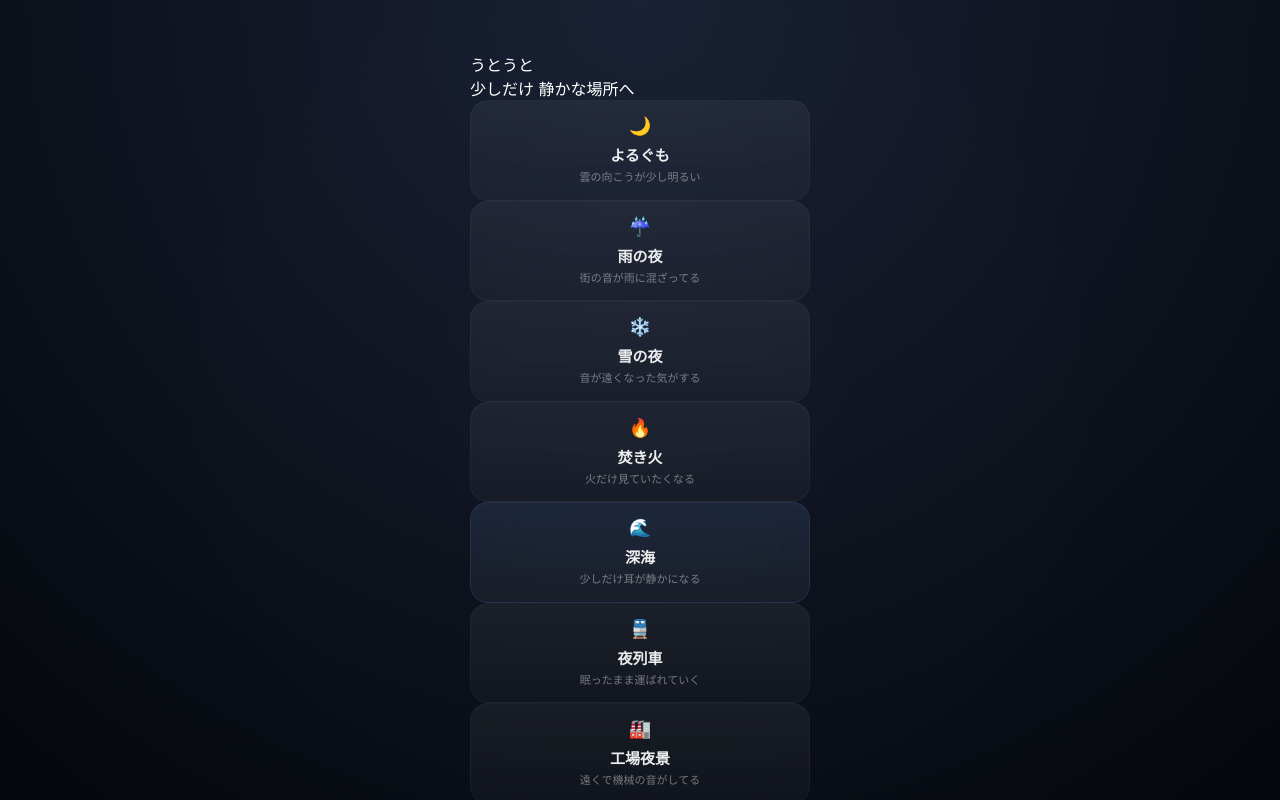
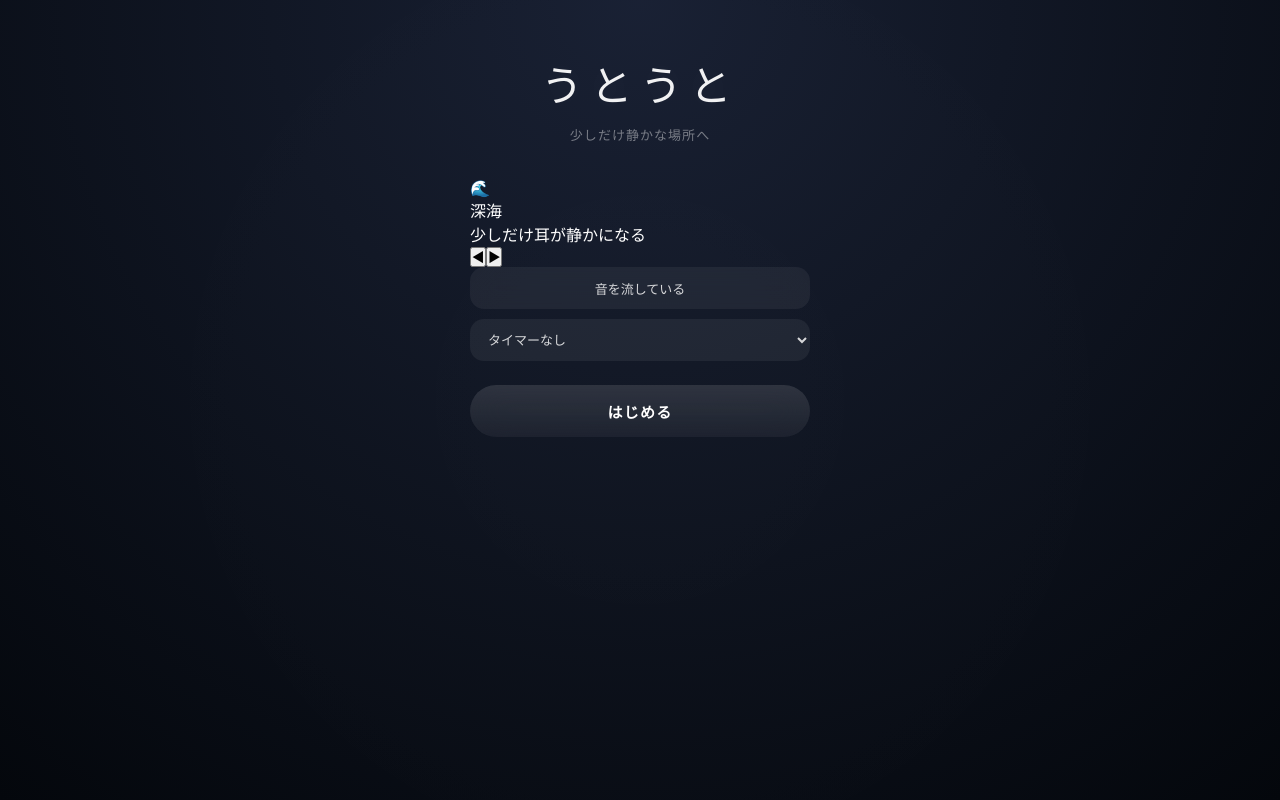
Before and after one commit to skenki01-ui/utouto, a React (Vite) app: page / in a window 1280 px wide. Built offline with nearby package versions, Linux system fonts and the light colour scheme.

Commit message:
change start ui to hero style

```diff
--- a/src/components/StartScreen.jsx
+++ b/src/components/StartScreen.jsx
@@ -1,6 +1,6 @@
 import "./StartScreen.css";
 
-import modeList from "../data/modeList";
+import modeList from "../data/modeList.js";
 
 export default function StartScreen({
   mode,
@@ -12,51 +12,87 @@ export default function StartScreen({
   setStarted,
 }) {
 
+  const currentIndex =
+    modeList.findIndex(
+      (m) => m.id === mode
+    );
+
+  const currentMode =
+    modeList[currentIndex];
+
+  function prevMode() {
+
+    const next =
+      currentIndex <= 0
+        ? modeList.length - 1
+        : currentIndex - 1;
+
+    setMode(modeList[next].id);
+
+  }
+
+  function nextMode() {
+
+    const next =
+      currentIndex >=
+      modeList.length - 1
+        ? 0
+        : currentIndex + 1;
+
+    setMode(modeList[next].id);
+
+  }
+
   return (
     <div className="startScreen">
 
-      <div className="startOverlay" />
-
       <div className="startInner">
 
-        <div className="logo">
-          うとうと
+        <div className="startLogo">
+
+          <div className="startTitle">
+            うとうと
+          </div>
+
+          <div className="startSub">
+            少しだけ静かな場所へ
+          </div>
+
         </div>
 
-        <div className="subText">
-          少しだけ
-          静かな場所へ
+        <div className="heroCard">
+
+          <div className="heroGlow" />
+
+          <div className="heroIcon">
+            {currentMode.icon}
+          </div>
+
+          <div className="heroName">
+            {currentMode.name}
+          </div>
+
+          <div className="heroDescription">
+            {currentMode.description}
+          </div>
+
         </div>
 
-        <div className="modeGrid">
+        <div className="switchArea">
 
-          {modeList.map((item) => (
+          <button
+            className="switchButton"
+            onClick={prevMode}
+          >
+            ◀
+          </button>
 
-            <button
-              key={item.id}
-              className={
-                mode === item.id
-                  ? "modeCard active"
-                  : "modeCard"
-              }
-              onClick={() => setMode(item.id)}
-            >
-
-              <div className="modeIcon">
-                {item.icon}
-              </div>
-
-              <div className="modeName">
-                {item.name}
-              </div>
-
-              <div className="modeDescription">
-                {item.description}
-              </div>
-
-            </button>
-
-          ))}
+          <button
+            className="switchButton"
+            onClick={nextMode}
+          >
+            ▶
+          </button>
 
         </div>
 
@@ -64,27 +100,30 @@ export default function StartScreen({
 
           <button
             className="settingButton"
-            onClick={() =>
-              setSoundOn(!soundOn)
-            }
+            onClick={() => {
+              setSoundOn(!soundOn);
+            }}
           >
             {soundOn
               ? "音を流している"
-              : "音を止めている"}
+              : "音を流す"}
           </button>
 
           <select
             className="timerSelect"
             value={sleepTimer}
-            onChange={(e) =>
+            onChange={(e) => {
               setSleepTimer(
                 Number(e.target.value)
-              )
-            }
+              );
+            }}
           >
-
             <option value={0}>
               タイマーなし
+            </option>
+
+            <option value={300000}>
+              5分
             </option>
 
             <option value={900000}>
@@ -95,19 +134,15 @@ export default function StartScreen({
               30分
             </option>
 
-            <option value={3600000}>
-              1時間
-            </option>
-
           </select>
 
         </div>
 
         <button
           className="startButton"
-          onClick={() =>
-            setStarted(true)
-          }
+          onClick={() => {
+            setStarted(true);
+          }}
         >
           はじめる
         </button>
```
